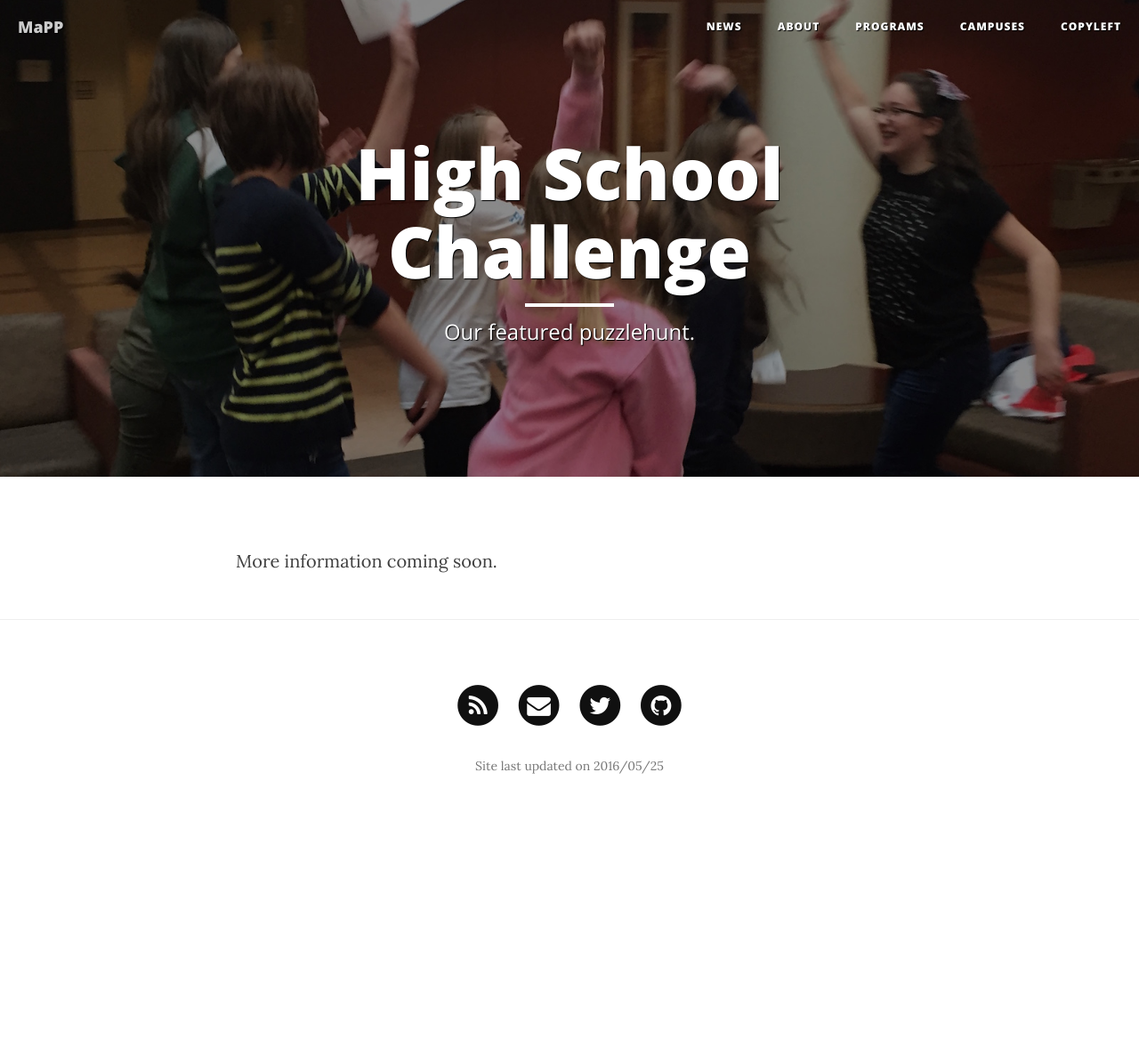
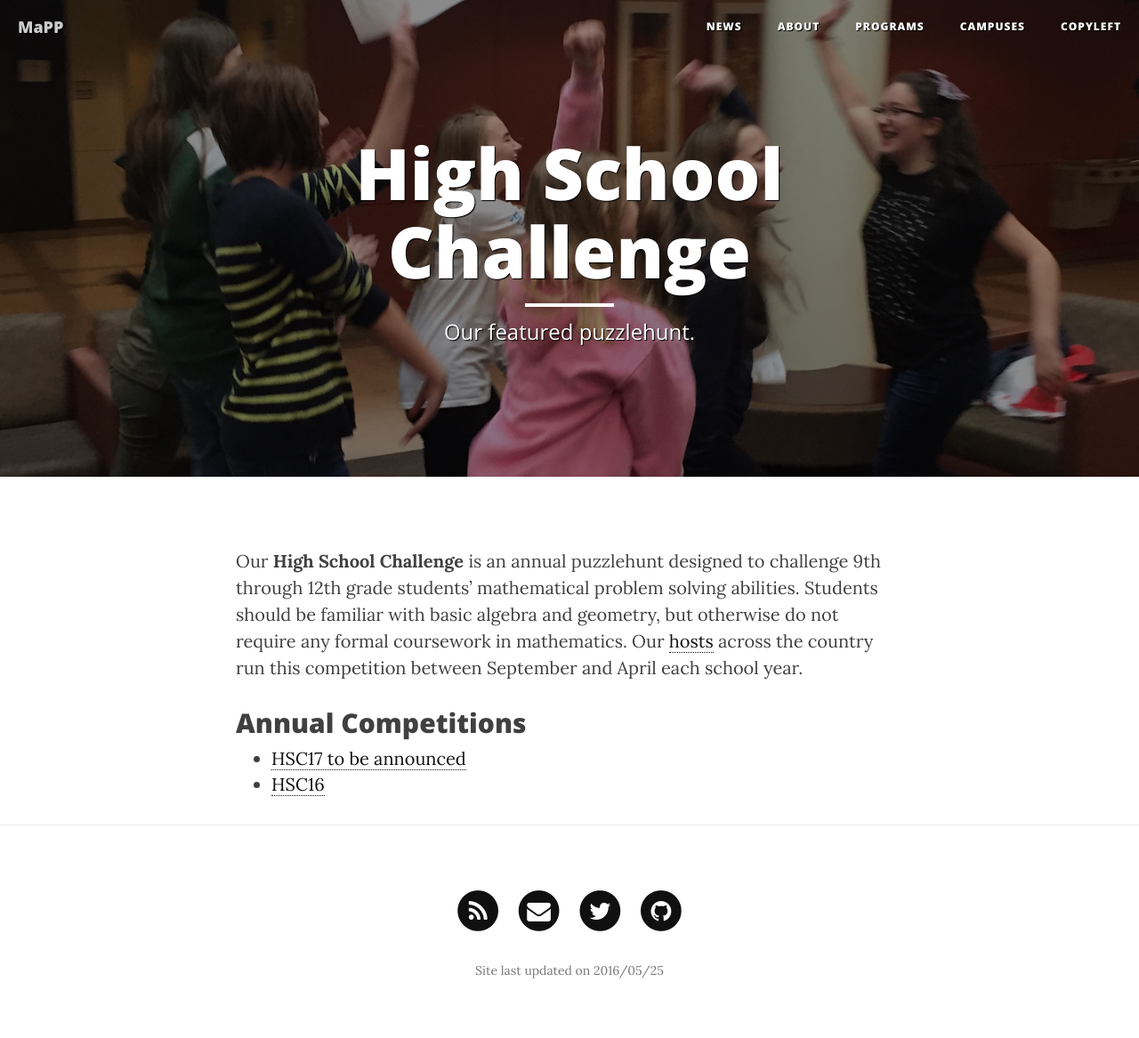
Before and after one commit to MaPPmath/mappmath.github.io, a Jekyll site: the page built from pages/hsc.md, in a window 1280 px wide. Shown: the whole page at 89% size. Built offline with Jekyll 4.4.1, drawn with Linux system fonts in a browser that asks for light colours; nearby versions of some CDN libraries; before the commit the page ends 937 px from its top, so only the background shows below that.

Commit message:
add hsc16 page

```diff
--- a/pages/hsc.md
+++ b/pages/hsc.md
@@ -6,4 +6,14 @@ header-img: "img/home-bg.jpg"
 permalink: /programs/hsc/
 ---
 
-More information coming soon.
+Our **High School Challenge** is an annual puzzlehunt designed to challenge
+9th through 12th grade students' mathematical problem solving abilities.
+Students should be familiar with basic algebra and geometry, but otherwise
+do not require any formal coursework in mathematics.
+Our [hosts](/campuses/) across the country run this competition between
+September and April each school year.
+
+## Annual Competitions
+
+* [HSC17 to be announced](#)
+* [HSC16](/programs/hsc/2016/)
```
Also changed, not shown: pages/hsc/hsc16.md (added, +9 -0 lines).
